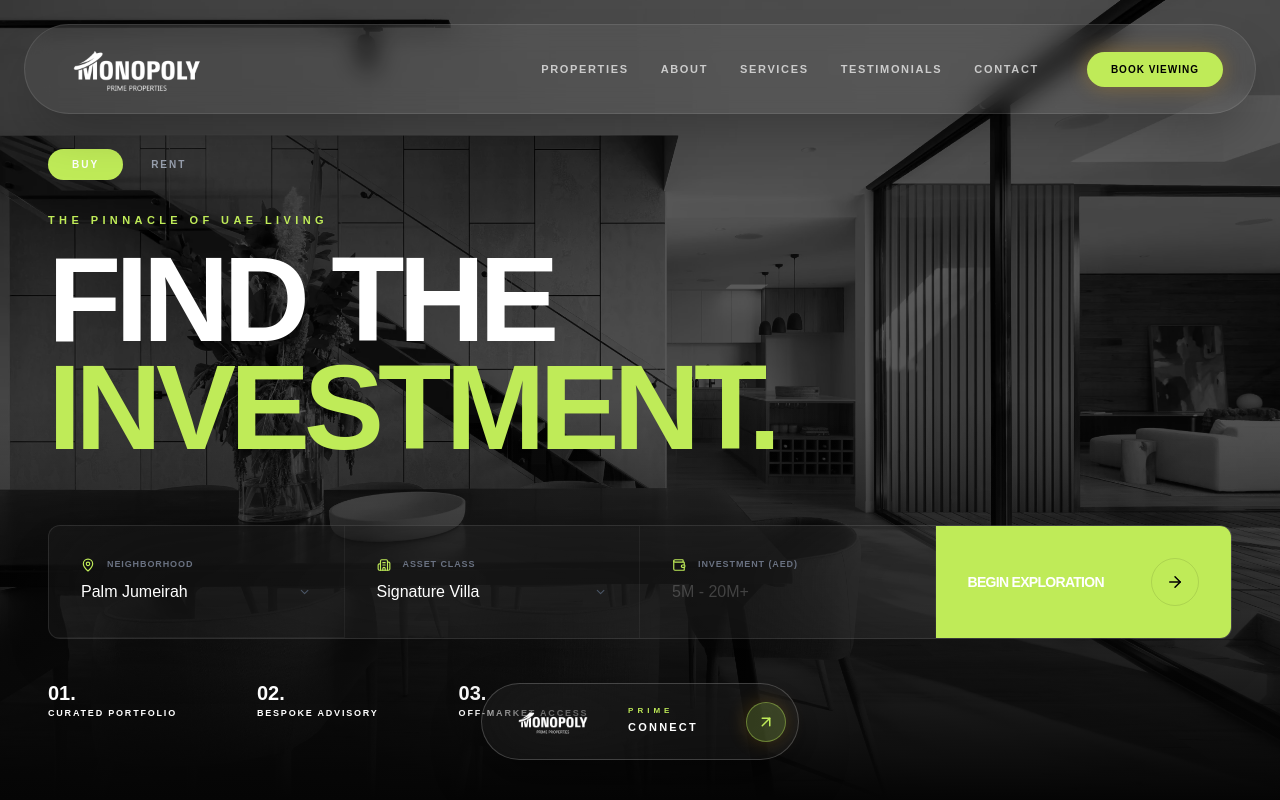
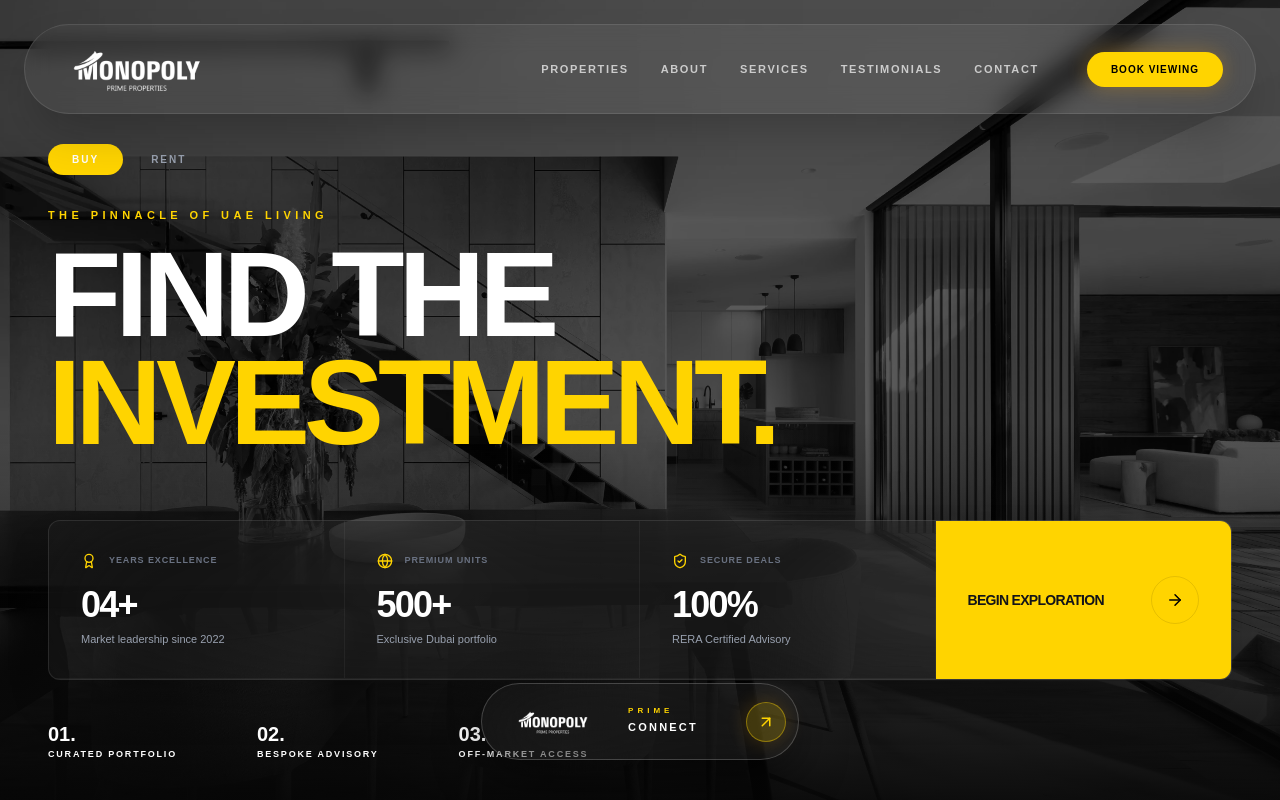
Before and after one commit to safwanpm/monopolyprime, a Next.js app: page / in a window 1280 px wide. Shown: the top 800 px of the page. Built offline with nearby package versions, Linux system fonts and the light colour scheme.

Commit message:
updated contact page

```diff
--- a/app/globals.css
+++ b/app/globals.css
@@ -12,7 +12,7 @@
   --font-sans: var(--font-geist-sans);
   --font-mono: var(--font-geist-mono);
 
-  --color-primary: #bfeb58;
+  --color-primary: #FFD400;
   --color-secondary: #131418;
 }
 
--- a/components/Contact.jsx
+++ b/components/Contact.jsx
@@ -28,8 +28,8 @@ const ContactSignature = () => {
           />
 
           <h1 className="text-6xl md:text-[120px] font-black uppercase tracking-tighter leading-[0.8] mb-6">
-            Let's Start <br />
-            <span className="text-primary">Your Legacy.</span>
+              Start the <br />
+            <span className="text-primary">Conversation.</span>
           </h1>
 
           <p className="text-neutral-400 text-lg md:text-2xl max-w-2xl font-medium">
--- a/components/Hero.jsx
+++ b/components/Hero.jsx
@@ -1,17 +1,20 @@
 "use client";
 import React, { useState } from "react";
-import { motion } from "framer-motion";
+import { motion, AnimatePresence } from "framer-motion";
 import {
   MapPin,
   Building2,
   Wallet,
   ArrowRight,
   ChevronDown,
+  Award,
+  Globe,
+  ShieldCheck
 } from "lucide-react";
 import Image from "next/image";
 
 const Hero = () => {
-  const [mode, setMode] = useState("buy"); // UAE Market: buy or rent
+  const [mode, setMode] = useState("buy");
 
   const containerVariants = {
     hidden: { opacity: 0 },
@@ -30,6 +33,27 @@ const Hero = () => {
     },
   };
 
+  const stats = [
+    {
+      icon: <Award size={16} className="text-primary" />,
+      value: "04+",
+      label: "Years Excellence",
+      desc: "Market leadership since 2022"
+    },
+    {
+      icon: <Globe size={16} className="text-primary" />,
+      value: "500+",
+      label: "Premium Units",
+      desc: "Exclusive Dubai portfolio"
+    },
+    {
+      icon: <ShieldCheck size={16} className="text-primary" />,
+      value: "100%",
+      label: "Secure Deals",
+      desc: "RERA Certified Advisory"
+    },
+  ];
+
   return (
     <section className="relative min-h-[100dvh] w-full bg-secondary flex flex-col justify-end overflow-hidden pb-10 lg:pb-20">
       {/* --- Adaptive Background Image --- */}
@@ -46,7 +70,6 @@ const Hero = () => {
           priority
           className="object-cover grayscale brightness-[0.35] object-[70%_center] lg:object-center transition-all duration-700"
         />
-        {/* Mobile-optimized vignette: Darker at bottom for text readability */}
         <div className="absolute inset-0 bg-gradient-to-t from-[#050505] via-[#050505]/40 to-transparent lg:via-transparent" />
       </motion.div>
 
@@ -57,7 +80,7 @@ const Hero = () => {
         animate="visible"
         className="relative z-10 max-w-[1440px] mx-auto w-full px-6 lg:px-12"
       >
-        {/* 1. Buy/Rent Toggle (Luxury Style) */}
+        {/* 1. Buy/Rent Toggle */}
         <motion.div
           variants={itemVariants}
           className="flex gap-1  w-fit mb-8  pt-36 "
@@ -84,92 +107,73 @@ const Hero = () => {
           </span>
           <h1 className="text-5xl md:text-8xl lg:text-[120px] font-bold text-white leading-[0.9] tracking-tighter">
             FIND THE <br />
-
             <span className="text-primary">
               {mode === "buy" ? "INVESTMENT." : "RESIDENCE."}
             </span>
           </h1>
         </motion.div>
 
-        {/* 3. Search Matrix (The Responsive Grid) */}
+        {/* 3. New Animated Stats Matrix (Replacing Search Bar) */}
         <motion.div
           variants={itemVariants}
           className="w-full grid grid-cols-1 md:grid-cols-2 lg:grid-cols-4 bg-white/[0.03] backdrop-blur-3xl border border-white/10 rounded-2xl lg:rounded-xl overflow-hidden shadow-2xl"
         >
-          {/* Field: Neighborhood */}
-          <div className="p-6 lg:p-8 border-b md:border-r border-white/5 hover:bg-white/[0.05] transition-all cursor-pointer group">
-            <div className="flex items-center gap-3 mb-2">
-              <MapPin size={14} className="text-primary" />
-              <span className="text-[9px] font-black text-gray-500 uppercase tracking-widest">
-                Neighborhood
-              </span>
-            </div>
-            <div className="flex items-center justify-between">
-              <select className="bg-transparent text-white font-medium text-sm lg:text-base w-full outline-none appearance-none cursor-pointer">
-                <option className="bg-[#111]">Palm Jumeirah</option>
-                <option className="bg-[#111]">Dubai Marina</option>
-                <option className="bg-[#111]">Business Bay</option>
-                <option className="bg-[#111]">Downtown Dubai</option>
-              </select>
-              <ChevronDown
-                size={14}
-                className="text-gray-600 group-hover:text-primary transition-colors"
+          {stats.map((stat, index) => (
+            <motion.div
+              key={index}
+              whileHover="hover"
+              className="relative p-8 border-b md:border-r border-white/5 cursor-default overflow-hidden group"
+            >
+              {/* Subtle hover background highlight */}
+              <motion.div
+                variants={{ hover: { opacity: 1, x: 0 } }}
+                initial={{ opacity: 0, x: -100 }}
+                className="absolute inset-0 bg-gradient-to-r from-white/[0.05] to-transparent pointer-events-none"
               />
-            </div>
-          </div>
 
-          {/* Field: Asset Type */}
-          <div className="p-6 lg:p-8 border-b lg:border-b-0 md:border-r border-white/5 hover:bg-white/[0.05] transition-all cursor-pointer group">
-            <div className="flex items-center gap-3 mb-2">
-              <Building2 size={14} className="text-primary" />
-              <span className="text-[9px] font-black text-gray-500 uppercase tracking-widest">
-                Asset Class
-              </span>
-            </div>
-            <div className="flex items-center justify-between">
-              <select className="bg-transparent text-white font-medium text-sm lg:text-base w-full outline-none appearance-none cursor-pointer">
-                <option className="bg-[#111]">Signature Villa</option>
-                <option className="bg-[#111]">Penthouse</option>
-                <option className="bg-[#111]">Townhouse</option>
-                <option className="bg-[#111]">Hotel Apartment</option>
-              </select>
-              <ChevronDown
-                size={14}
-                className="text-gray-600 group-hover:text-primary transition-colors"
-              />
-            </div>
-          </div>
+              <div className="relative z-10">
+                <div className="flex items-center gap-3 mb-4">
+                  {stat.icon}
+                  <span className="text-[9px] font-black text-gray-500 uppercase tracking-widest">
+                    {stat.label}
+                  </span>
+                </div>
 
-          {/* Field: Budget (Dynamic) */}
-          <div className="p-6 lg:p-8 border-b md:border-b-0 md:border-r border-white/5 hover:bg-white/[0.05] transition-all group">
-            <div className="flex items-center gap-3 mb-2">
-              <Wallet size={14} className="text-primary" />
-              <span className="text-[9px] font-black text-gray-500 uppercase tracking-widest">
-                {mode === "buy" ? "Investment (AED)" : "Annual Rent (AED)"}
-              </span>
-            </div>
-            <input
-              type="text"
-              placeholder={mode === "buy" ? "5M - 20M+" : "150k - 500k"}
-              className="bg-transparent text-white font-medium text-sm lg:text-base w-full outline-none placeholder:text-white/20"
-            />
-          </div>
+                <motion.h3
+                  variants={{ hover: { y: -5 } }}
+                  className="text-3xl lg:text-4xl font-bold text-white tracking-tighter transition-colors group-hover:text-primary"
+                >
+                  {stat.value}
+                </motion.h3>
 
-          {/* Action Button (Stretches on Mobile) */}
-          <button className="p-6 lg:p-8 bg-primary  flex items-center justify-between group hover:bg-[#9A7A2E]  transition-all duration-700">
-            <span className="text-white group-hover:text-white font-black uppercase text-xs lg:text-sm tracking-tighter transition-colors">
+                <motion.p
+                  variants={{
+                    initial: { opacity: 0, y: 10 },
+                    hover: { opacity: 1, y: 0 }
+                  }}
+                  className="text-[11px] text-gray-400 mt-2 font-medium leading-tight"
+                >
+                  {stat.desc}
+                </motion.p>
+              </div>
+            </motion.div>
+          ))}
+
+          {/* Action Button - Kept same style as original */}
+          <button className="p-6 lg:p-8 bg-primary flex items-center justify-between group hover:bg-primary/100 transition-all duration-700">
+            <span className="text-secondary font-black uppercase text-xs lg:text-sm tracking-tighter">
               Begin Exploration
             </span>
-            <div className="w-10 h-10 lg:w-12 lg:h-12 rounded-full border border-black/10 flex items-center justify-center group-hover:border-white/30 group-hover:rotate-[-45deg] transition-all duration-700">
-              <ArrowRight
-                size={18}
-                className="text-black group-hover:text-white"
-              />
-            </div>
+            <motion.div
+              whileHover={{ rotate: -45 }}
+              className="w-10 h-10 lg:w-12 lg:h-12 rounded-full border border-black/10 flex items-center justify-center group-hover:border-white transition-all duration-700"
+            >
+              <ArrowRight size={18} className="text-black group-hover:text-white " />
+            </motion.div>
           </button>
         </motion.div>
 
-        {/* 4. Trust Bar (Simplified for Phone) */}
+        {/* 4. Trust Bar */}
         <motion.div
           variants={itemVariants}
           className="mt-10 flex flex-col md:flex-row gap-6 md:gap-20 items-start md:items-center opacity-40 hover:opacity-100 transition-all duration-700"
```
Also changed, not shown: app/contact/page.js (added, +204 -0 lines).
